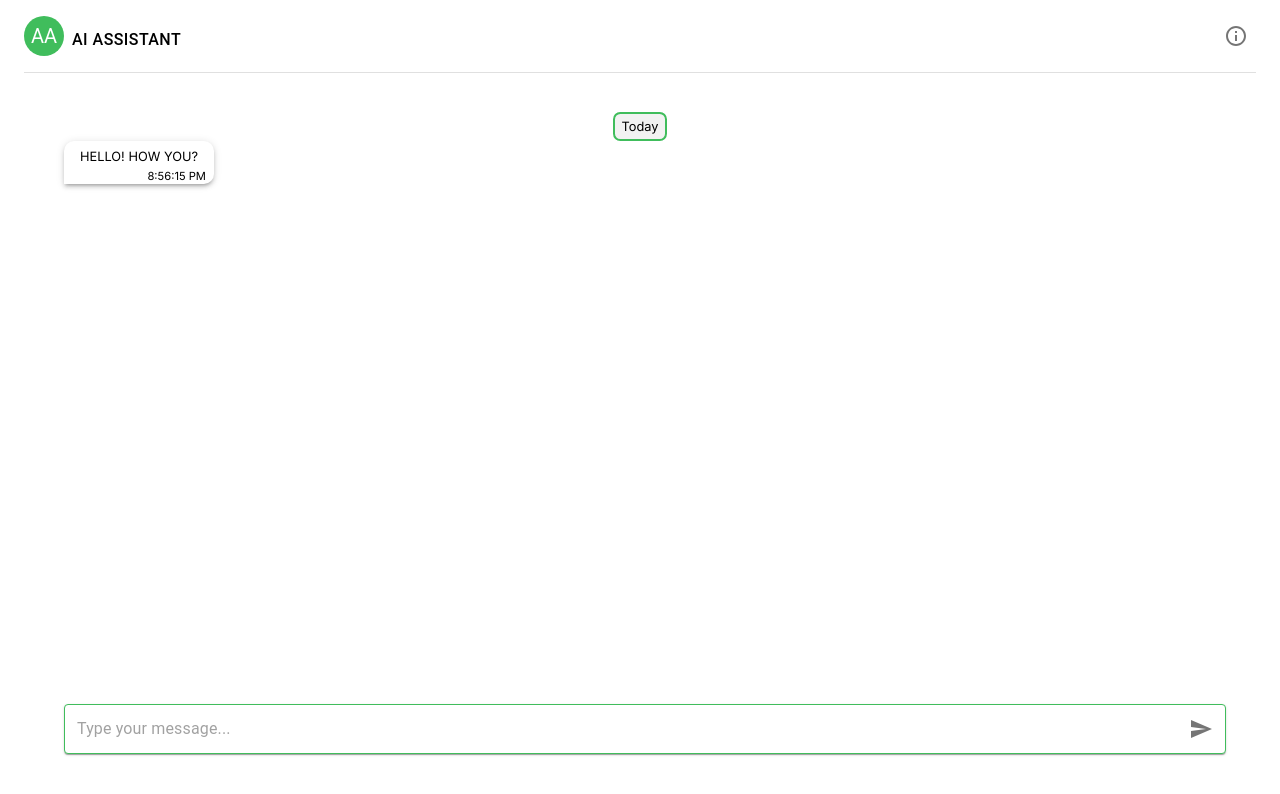
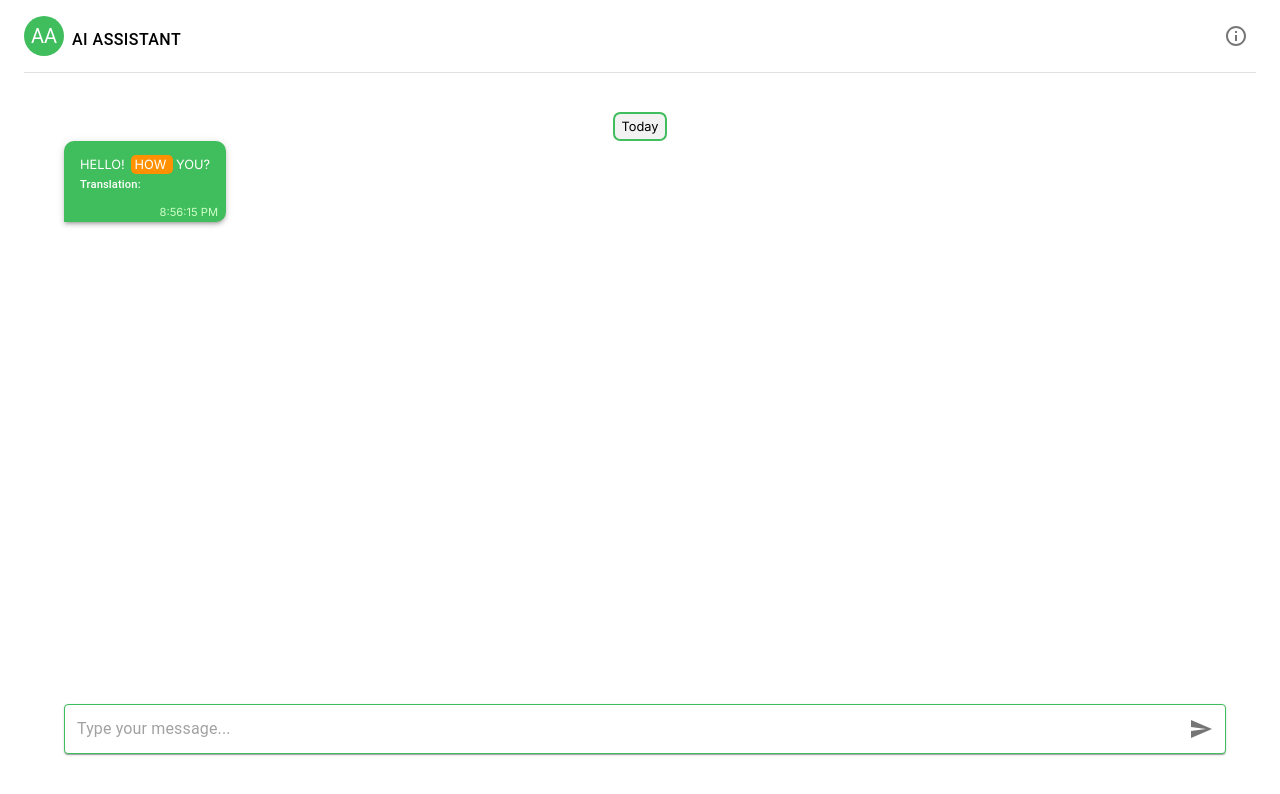
Before and after one commit to AUHS2001/ASL, a Next.js app: page / in a window 1280 px wide. Shown: the top 794 px of the page. Built offline with nearby package versions, Linux system fonts and the light colour scheme.

Commit message:
Add Feature Highlighted Word

```diff
--- a/src/app/globals.css
+++ b/src/app/globals.css
@@ -8,7 +8,13 @@
     color: #888; /* Adjust the color as needed */
     animation: typingAnimation 1s infinite;
   }
-
+  .highlight {
+    background-color: rgb(255, 145, 0);
+    color:white;
+    padding: 2px 3px;
+    margin:0px 3px;
+    border-radius: 5px;
+  }
   @keyframes typingAnimation {
     0% {
       opacity: 0.5;
--- a/src/components/ChatContainer.jsx
+++ b/src/components/ChatContainer.jsx
@@ -11,19 +11,20 @@ import UserInput from "./UserInput";
 import HighlightPopover from "./HighlightPopover";
 import TypingIndicator from "./TypingIndicator";
 import { toast } from "react-toastify";
+import HiglightedText from "./HiglightedText";
 
 const MessageContainer = styled(Paper)(({ theme, isOwnMessage }) => ({
   position: "relative",
   maxWidth: "50%",
   minWidth: "85px",
   width: "fit-content",
-  padding: "0.5rem 1rem 1.3rem 1rem",
+  padding: "1rem 1rem 1.5rem 1rem",
   borderRadius: isOwnMessage ? "10px 10px 0 10px" : "10px 10px 10px 0",
   marginLeft: isOwnMessage ? "auto" : 0,
   marginRight: isOwnMessage ? 0 : "auto",
   marginBottom: "10px",
-  backgroundColor: !isOwnMessage ? "" : "#40bd5c",
-  color: !isOwnMessage ? "#000" : "#fff",
+  backgroundColor: isOwnMessage ? "" : "#40bd5c",
+  color: isOwnMessage ? "#000" : "#fff",
   //   textAlign: isOwnMessage ? "right" : "left",
   fontSize: "0.8rem",
   cursor: "pointer",
@@ -71,6 +72,7 @@ const ChatContainer = () => {
         const receivedMessage = {
           id: preMsg.length + 1,
           text: res?.data?.data,
+          translation:res?.data?.data,
           timeStamp: new Date().toLocaleTimeString(),
           type: "recived",
         };
@@ -232,37 +234,48 @@ const ChatContainer = () => {
                     id={"message" + item.id}
                     onMouseUp={() => handleSelection(item.id)}
                     onTouchEnd={() => handleSelection(item.id)}
-                    style={{ wordBreak: "break-all", overflowWrap: "anywhere" }}
+                    style={{ wordBreak: "break-all", overflowWrap: "anywhere",}}
                   >
-                    {item.text}
+                            <HiglightedText content={item.text}/>
+
+                    {/* {item.text} */}
                   </span>
                 </HighlightPopover>
+                {item?.type === "recived"?
                 <Box
                   component={"div"}
                   sx={{
-                    margin: "0rem 0.5rem 0.1rem 1rem",
+                    margin:'5px 0px',
                     fontSize: "0.7rem",
-                    color: `${item?.type === "send" ? "#cdffc9" : "black"}`,
+                    width: "100%",
+                    display: "flex",
+                    textTransform:"capitalize",
+                    flexDirection:'column'
+
+                  }}
+                >
+                  <Typography variant="body2" sx={{fontWeight:'550',fontSize:"0.7rem"}}>Translation:</Typography>
+                  <Typography variant="body2" sx={{fontSize:"0.7rem"}}>{item.translation}</Typography>
+
+                </Box>:""}
+
+                <Box
+                  component={"div"}
+                  sx={{
+                    fontSize: "0.7rem",
+                    color: `${item?.type === "recived" ? "#cdffc9" : "black"}`,
                     position: "absolute",
-                    bottom: "0px",
-                    right: "0px",
+                    bottom: "3px",
+                    right: "8px",
                     width: "100%",
                     display: "flex",
                     justifyContent: "flex-end",
                     userSelect: "none",
                   }}
                 >
-                  <span style={{ userSelect: "none" }}></span>
+
                   {item.timeStamp}
-                  {item?.type === "send" ? (
-                    <CheckIcon
-                      sx={{
-                        fontSize: "1rem",
-                      }}
-                    />
-                  ) : (
-                    ""
-                  )}
+
                 </Box>
               </MessageContainer>
             </>
--- /dev/null
+++ b/src/components/HiglightedText.jsx
@@ -0,0 +1,26 @@
+import { useMemo } from "react";
+
+const HighlightedText = ({content}) => {
+  const highlights = ["YOU", "MORE", "CAN", "YES","WHAT","YOUR","HOW"];
+  const highlightedContent = useMemo(() => {
+    const words = content.split(/\s+/);
+
+    return words.map((word, index) => (
+      <span
+        key={index}
+        className={highlights.includes(word) ? "highlight" : ""}
+      >
+        {word}{" "}
+      </span>
+    ));
+  }, [content, highlights]);
+
+  return (
+    <div>
+
+      {highlightedContent}
+    </div>
+  );
+};
+
+export default HighlightedText;
```
